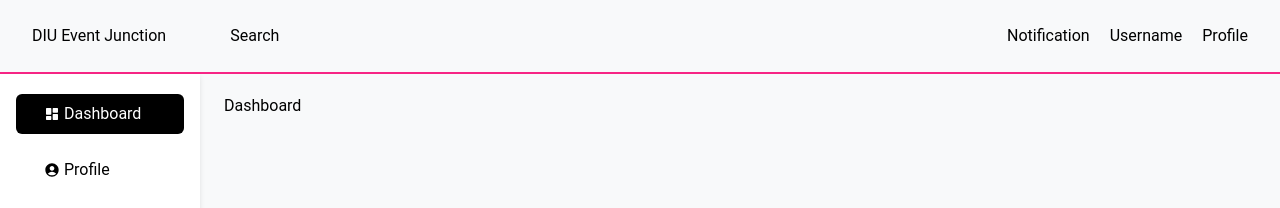
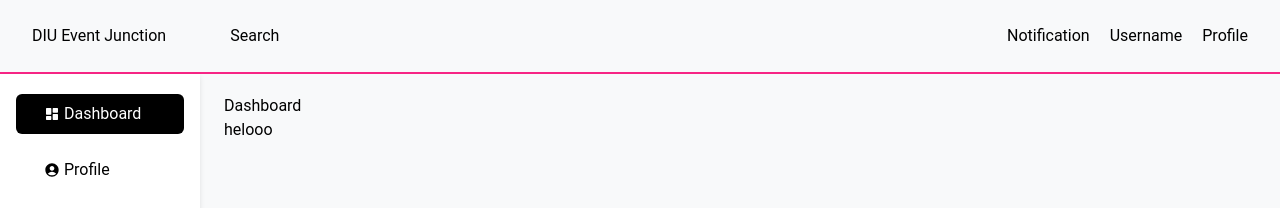
Before and after one commit to MdTamimAhamed/diu-event-junction, a React (Vite) app: page /dashboard in a window 1280 px wide. Shown: the top 208 px of the page. Built offline with nearby package versions, Linux system fonts and the light colour scheme; the HTML template or start-up script is replaced by a standard one.

Commit message:
update pg

```diff
--- a/src/components/admin-dashboard/Dashboard.jsx
+++ b/src/components/admin-dashboard/Dashboard.jsx
@@ -1,7 +1,11 @@
 import React from "react";
 
 function Dashboard() {
-  return <div className="w-ful">Dashboard</div>;
+  return (
+    <><div className="w-ful">Dashboard</div>
+    <p>helooo</p></>
+  )
+
 }
 
 export default Dashboard;
```
